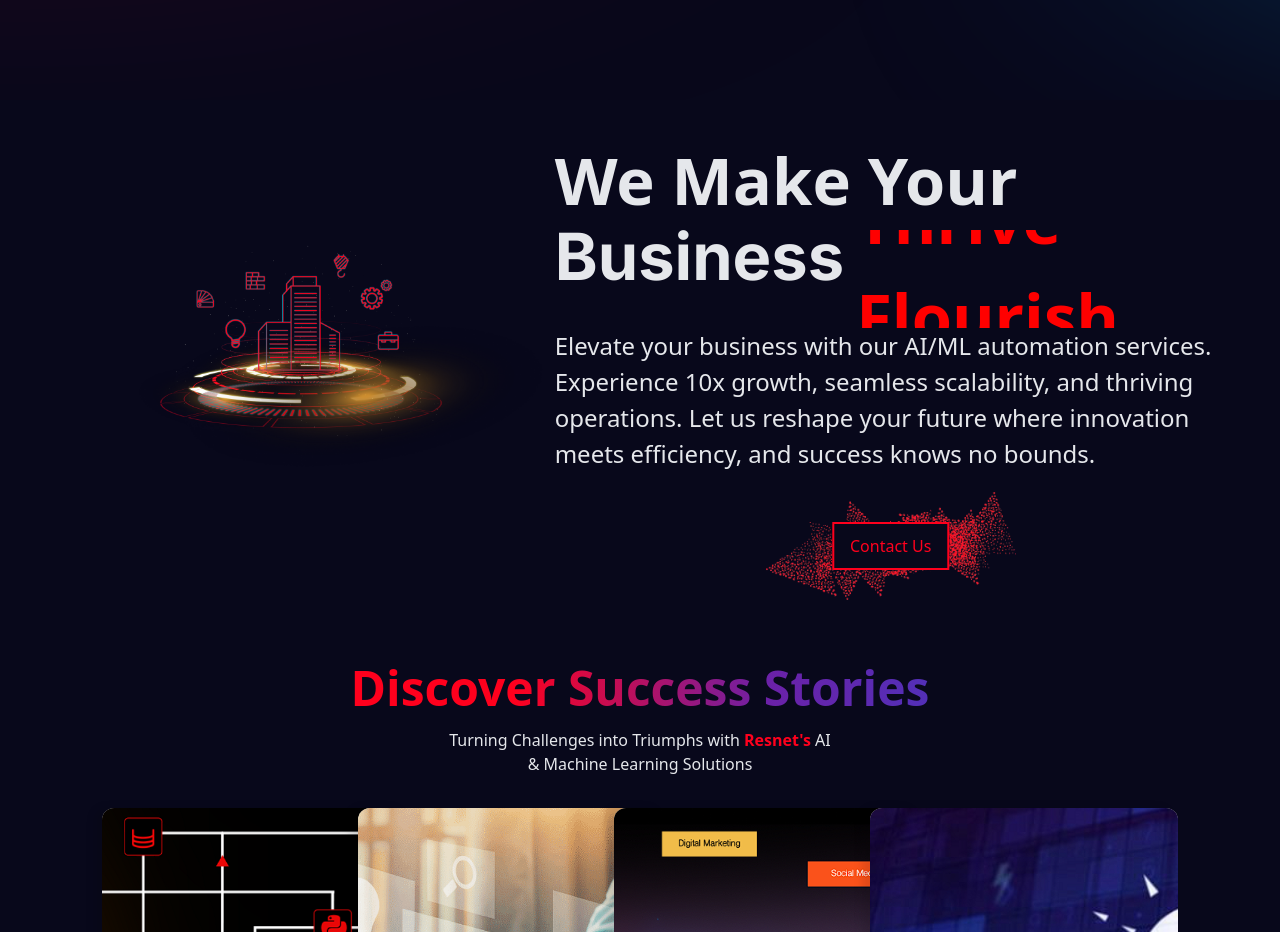
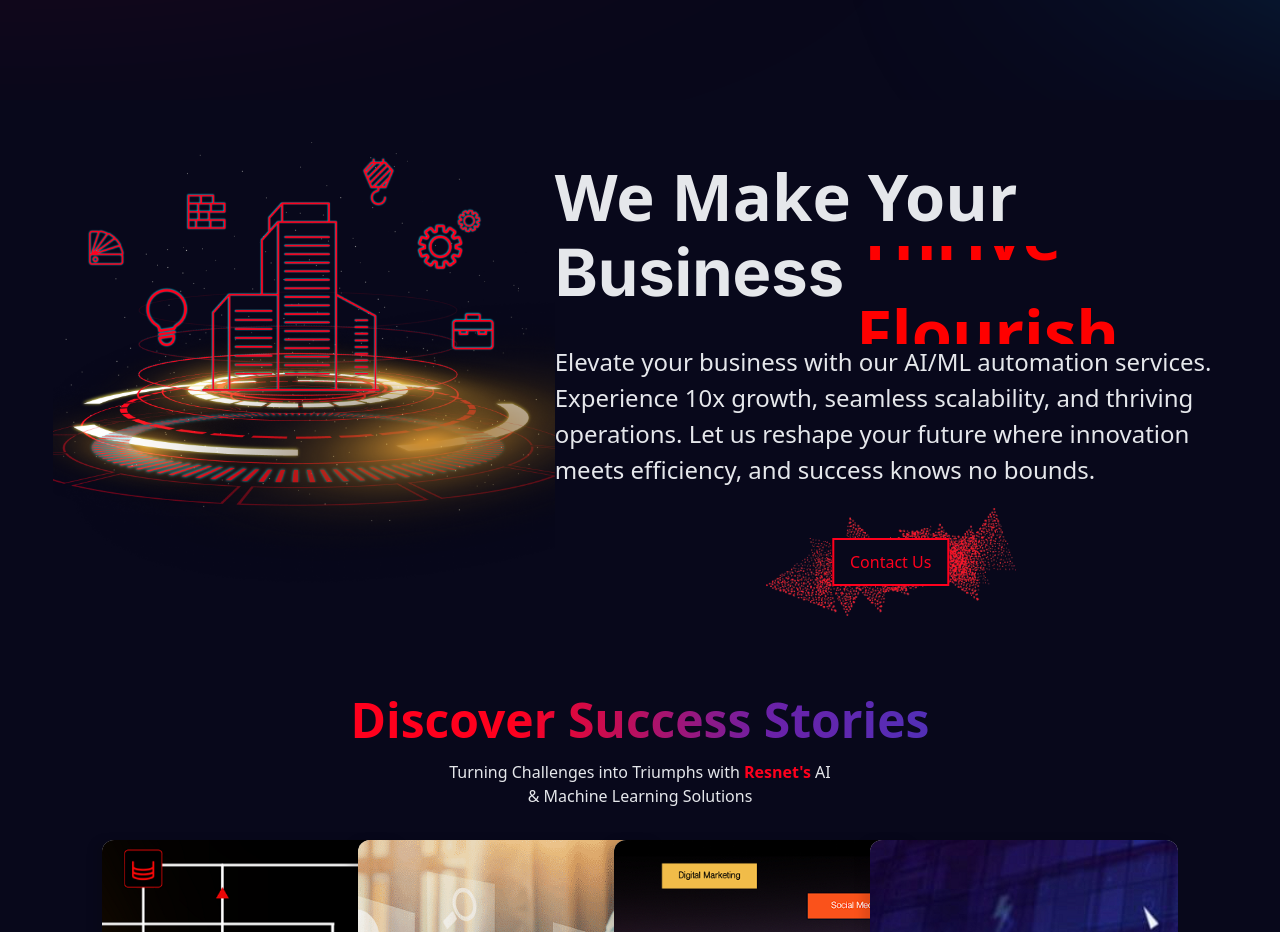
Before and after one commit to Qriocity-Company/Resnet, a Next.js app: page / in a window 1280 px wide. Shown: the part 2000-2932 px from the top of the page. Built offline with nearby package versions, Linux system fonts and the light colour scheme.

Commit message:
image fixed

```diff
--- a/components/About.tsx
+++ b/components/About.tsx
@@ -13,7 +13,7 @@ export const About:React.FC = () => {
   return (
     <div id="about" className="my-8 flex flex-col md:flex-row justify-between items-center w-11/12 mx-auto">
       <div className="max-w-xl w-full text-red-500">
-        <Image src={AboutImage} alt="About" width={700} height={700} />
+        <Image src={AboutImage} alt="About" width={700} height={700} className="h-[300px] md:h-[500px] w-[600px] object-cover"/>
       </div>
       <div className="max-w-2xl">
         <div className="text-[34px] lg:text-[65px] font-[700] w-full ">
```
